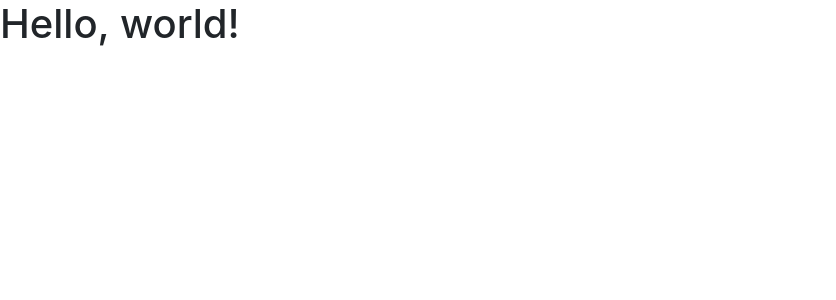
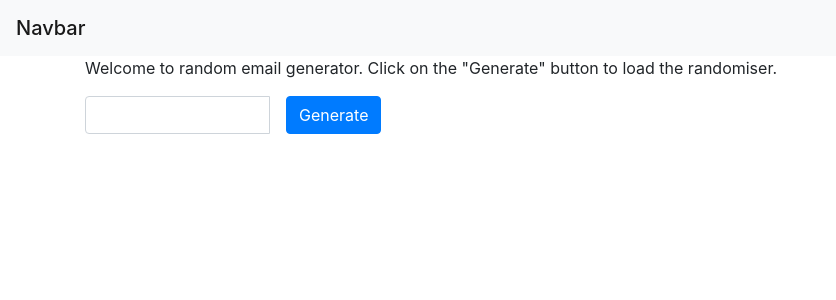
Before and after one commit to muhdarifrawi/random_email_generator, a Flask app: page / in a window 1280 px wide. Shown: the top 300 px of the page, without its empty margins (0-836 px from the left). Run offline with Flask 2, Linux system fonts and the light colour scheme; some libraries are stand-ins or nearby versions.

Commit message:
Added simple layout - added navbar, input and button - input and button non-functional

```diff
--- a/templates/index.html
+++ b/templates/index.html
@@ -11,7 +11,18 @@
     <title>Hello, world!</title>
   </head>
   <body>
-    <h1>Hello, world!</h1>
+    <nav class="navbar navbar-light bg-light">
+        <span class="navbar-brand mb-0 h1">Navbar</span>
+    </nav>
+    <div class="container">
+        <p>
+            Welcome to random email generator. Click on the "Generate" button to load the randomiser.
+        </p>
+        <div class="input-group">
+            <input type="text" class="form-control mr-3 col-2"></input>
+            <button type="button" class="btn btn-primary">Generate</button>
+        </div>
+    </div>
 
     <!-- Optional JavaScript -->
     <!-- jQuery first, then Popper.js, then Bootstrap JS -->
```
